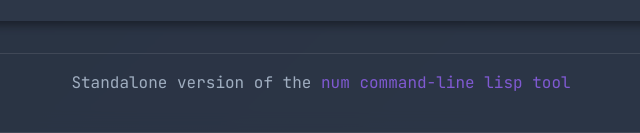
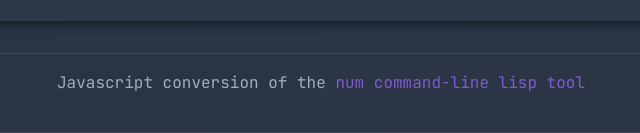
Before and after one commit to jlowder/num-js, a plain HTML site: page num-js.html in a window 1280 px wide. Shown: the part 1647-1780 px from the top of the page, 319-959 px from the left. Drawn offline with Linux system fonts and the light colour scheme.

Commit message:
Reworded one line

```diff
--- a/num-js.html
+++ b/num-js.html
@@ -582,7 +582,7 @@
         </main>
 
         <footer>
-            <p>Standalone version of the <a href="https://github.com/jlowder/num" target="_blank" rel="noopener noreferrer">num command-line lisp tool</a></p>
+            <p>Javascript conversion of the <a href="https://github.com/jlowder/num" target="_blank" rel="noopener noreferrer">num command-line lisp tool</a></p>
         </footer>
     </div>
 
```
